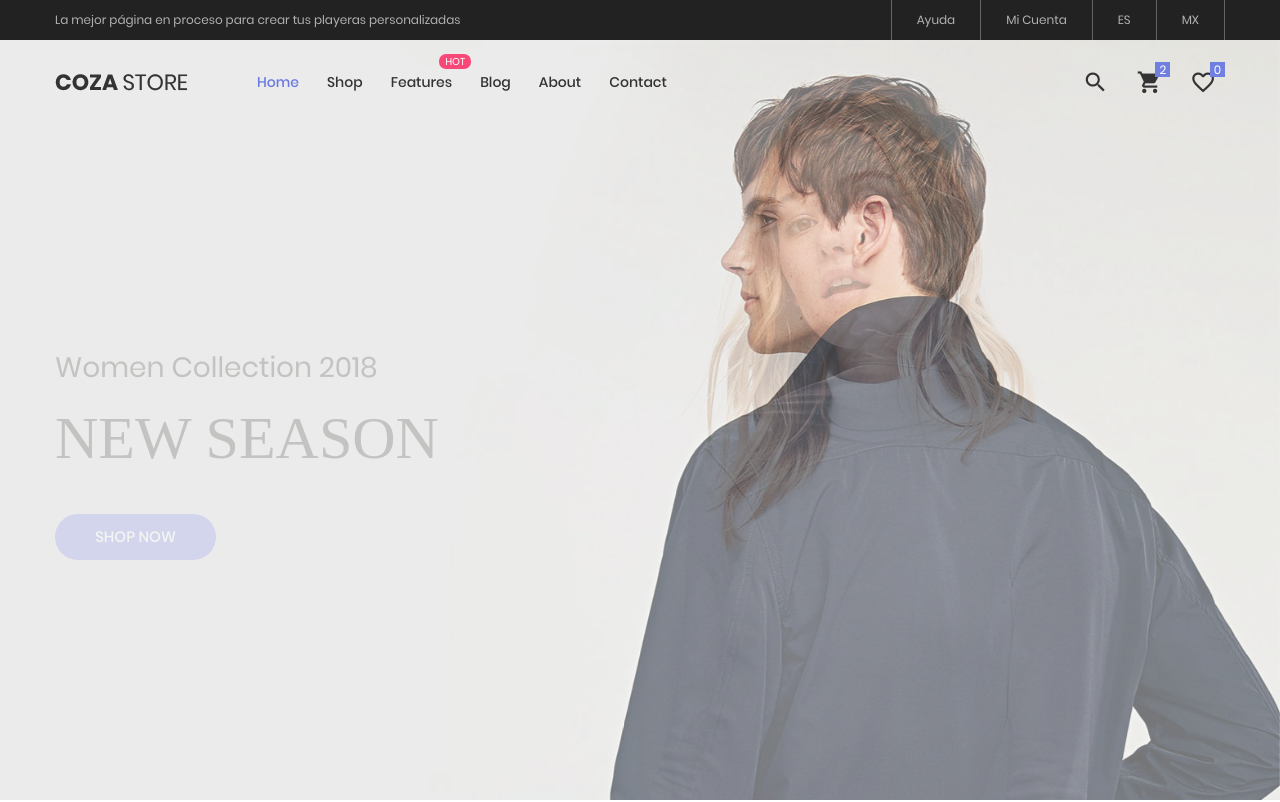
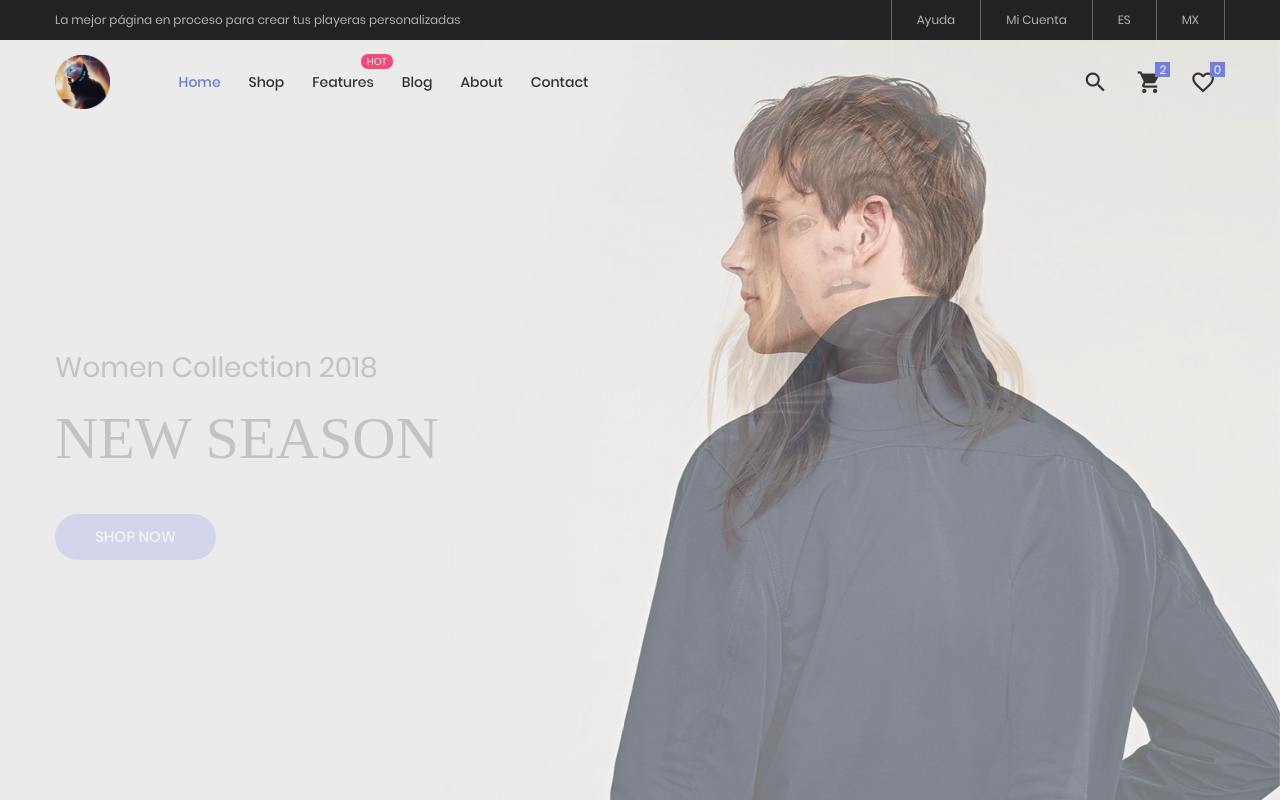
Before and after one commit to JosuePatinio/AstroMode, a plain HTML site: page index.html in a window 1280 px wide. Shown: the top 802 px of the page. Drawn offline with Linux system fonts and the light colour scheme; a web font is replaced by a local one.

Commit message:
Cambio de Logo

```diff
--- a/index.html
+++ b/index.html
@@ -73,7 +73,7 @@
 
 					<!-- Logo desktop -->
 					<a href="#" class="logo">
-						<img src="images/icons/logo-01.png" alt="IMG-LOGO">
+						<img src="images\AstroMode Logo.png" alt="IMG-LOGO">
 					</a>
 
 					<!-- Menu desktop -->
```
Also changed, not shown: images/AstroMode Logo.png (added).
